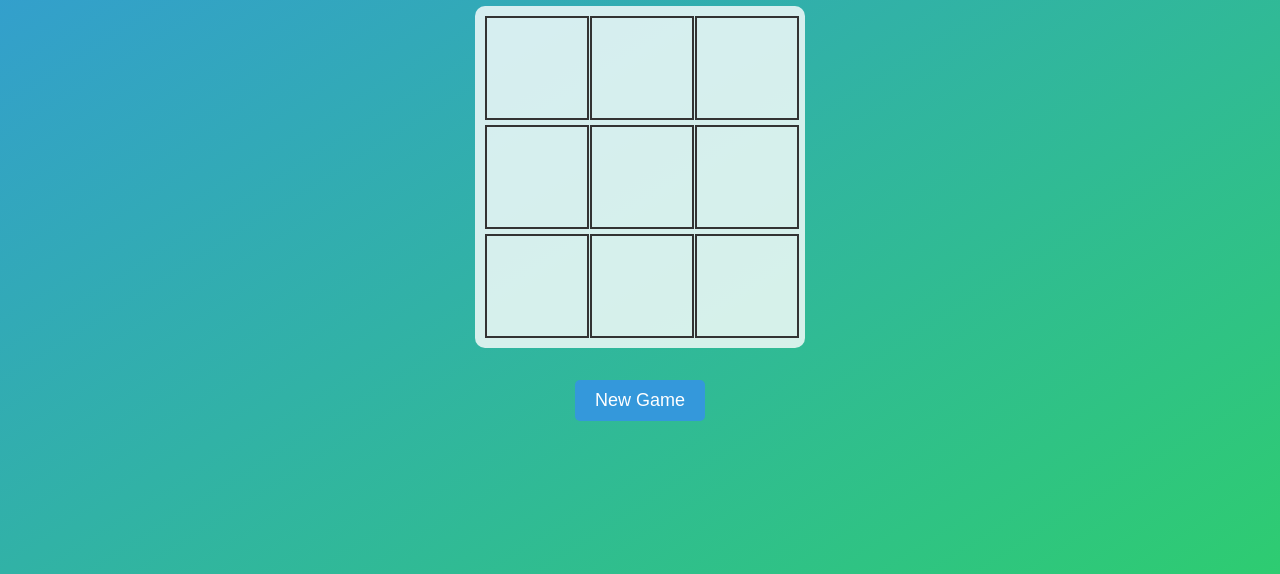
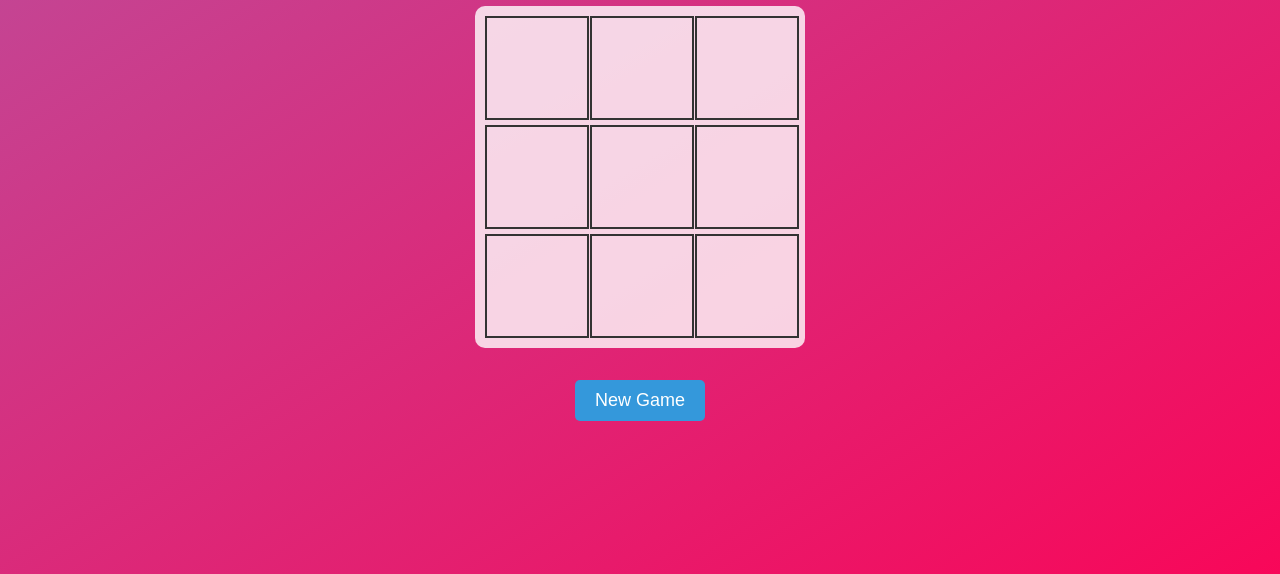
Before and after one commit to EveningLantern/The-Zimbo-Game, a plain HTML site: page index.html in a window 1280 px wide. Shown: the part 226-800 px from the top of the page. Drawn offline with Linux system fonts and the light colour scheme.

Commit message:
Update styles.css

```diff
--- a/styles.css
+++ b/styles.css
@@ -1,7 +1,7 @@
 body {
     font-family: Arial, sans-serif;
     text-align: center;
-    background: linear-gradient(to bottom right, #3498db, #2ecc71);
+    background: linear-gradient(to bottom right, #bc4e9c, #f80759);
     margin: 0;
     padding: 0;
     height: 100vh;
```
